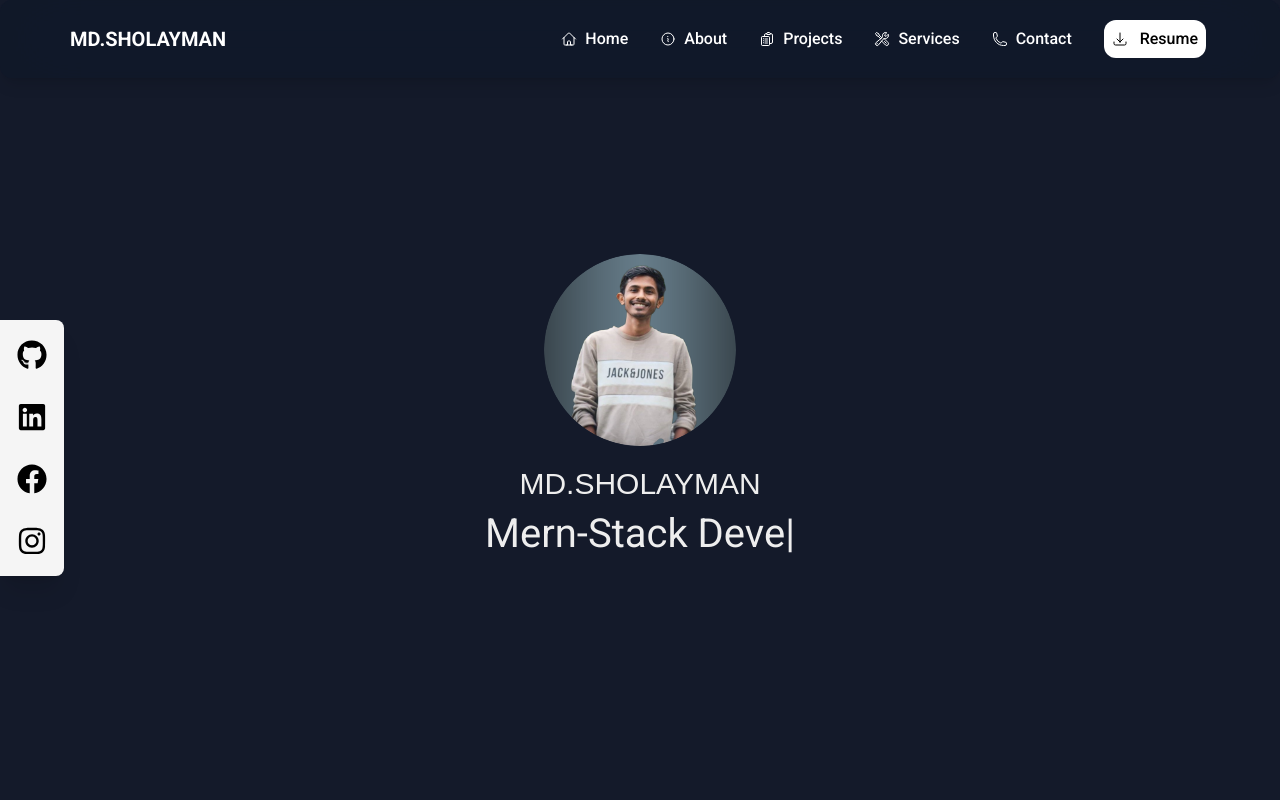
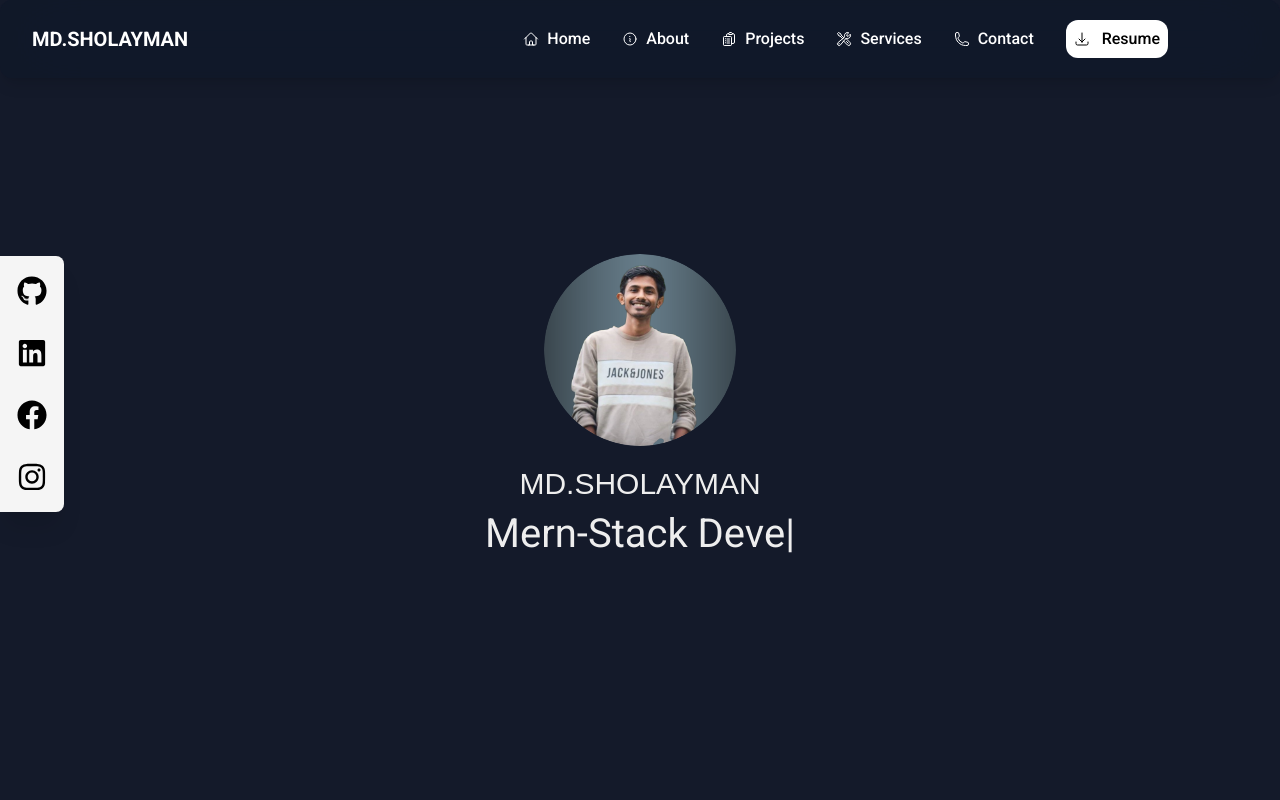
Before and after one commit to sholayman99/portfolio, a React (Vite) app: page / in a window 1280 px wide. Shown: the top 800 px of the page. Built offline with nearby package versions, Linux system fonts and the light colour scheme; no server answers; a web font is replaced by a local one.

Commit message:
changed a little

```diff
--- a/src/Components/AllProject.jsx
+++ b/src/Components/AllProject.jsx
@@ -25,14 +25,14 @@ const AllProject = () => {
                </div>
 
                 <motion.div initial={{y:120}} transition={{ duration: 1.2,ease:"easeOut"}} whileInView={{y:0}}
-                            className={"lg:py-20 py-10 grid lg:grid-cols-2 gap-5"}>
+                            className={"lg:py-20 py-10 grid lg:grid-cols-3 md:grid-cols-2 grid-cols-1 gap-5"}>
                     {
                         ProjectList.slice(0,4).map((item,i)=>{
                             return(
                                 <Link key={i} to={`/details/${item['_id']}`}
                                       className={"transition transform hover:-translate-y-2 " +
                                           "motion-reduce:transition-none motion-reduce:hover:transform-none hover:shadow"} >
-                                    <figure  className="relative h-64 md:h-96 lg:h-96 w-full">
+                                    <figure  className="relative h-40 md:h-60 lg:h-60 w-full">
                                         <img
                                             className="h-full w-full rounded-xl object-cover object-center"
                                             src={item['cover']}
--- a/src/Components/AppNavbar.jsx
+++ b/src/Components/AppNavbar.jsx
@@ -97,8 +97,8 @@ const AppNavbar =()=> {
     );
 
     return (
-        <Navbar className="mx-auto bg-[#111827] border-none z-50 fixed top-0 m-0 shadow-lg font-roboto py-2 lg:py-4">
-            <div className="container mx-auto flex flex-wrap items-center lg:justify-between ">
+        <Navbar className=" bg-[#111827] border-none z-50 fixed top-0 m-0 shadow-lg font-roboto py-2 lg:py-4">
+            <div className="container flex flex-wrap items-center lg:justify-between ">
                 <Typography className=" text-xl font-semibold uppercase cursor-pointer py-1.5">
                    <NavLink to={"#"} smooth> Md.Sholayman</NavLink>
                 </Typography>
--- a/src/Components/Projects.jsx
+++ b/src/Components/Projects.jsx
@@ -27,7 +27,7 @@ const Projects = () => {
                  <motion.div initial={{y:120}} transition={{ duration: 1.2,ease:"easeOut"}} whileInView={{y:0}}
                              className={"lg:py-20 py-10 lg:px-5 md:px-5 grid lg:grid-cols-3 md:grid-cols-2 grid-cols-1 gap-8"}>
                      {
-                         ProjectList.slice(0,4).map((item,i)=>{
+                         ProjectList.slice(0,6).map((item,i)=>{
                              return(
                                  <Link key={i} to={`/details/${item['_id']}`}
                                      className={"transition transform hover:-translate-y-2 " +
--- a/src/Components/SocialLink.jsx
+++ b/src/Components/SocialLink.jsx
@@ -4,7 +4,7 @@ import {motion} from "framer-motion";
 
 const SocialLink = () => {
     return (
-        <div className={"fixed top-80 z-50 rounded-tr-lg rounded-br-lg  bg-gray-100 shadow-xl text-black" +
+        <div className={"fixed lg:top-64 top-80 z-50 rounded-tr-lg rounded-br-lg  bg-gray-100 shadow-xl text-black" +
             " lg:w-16 md:w-14 w-10 lg:py-5 md:py-5 py-3 flex flex-col lg:gap-8 md:gap-6 gap-4 items-center " +
             "justify-center"}>
             <motion.a   whileHover={{ scale: 1.2 }}
--- a/src/Pages/DetailPage.jsx
+++ b/src/Pages/DetailPage.jsx
@@ -11,7 +11,7 @@ const DetailPage = () => {
         (async ()=>{
             await SingleProjectRequest(id);
         })()
-    }, [SingleProjectRequest,id]);
+    }, [id]);
 
     return (
         <div>
```
